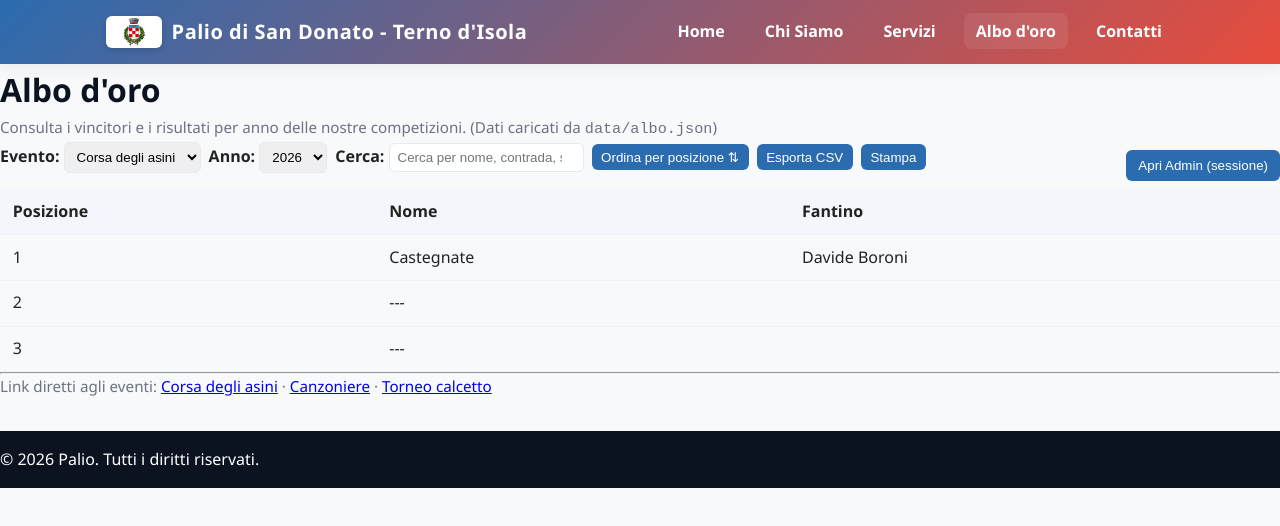
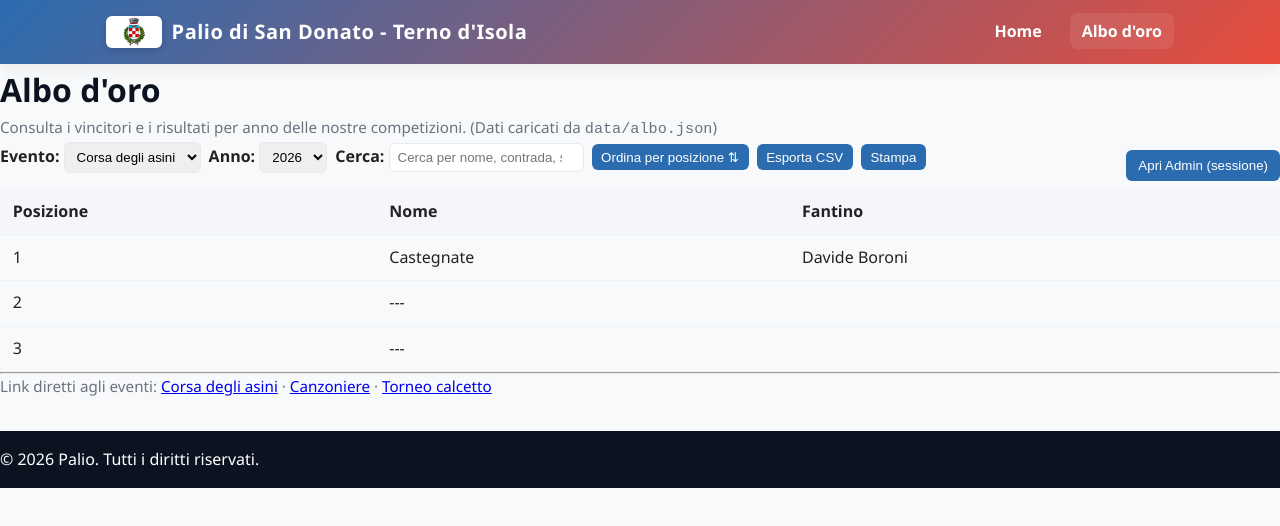
Before and after one commit to DavideSorzi93/palio-sito, a plain HTML site: page pages/albo.html in a window 1280 px wide. Drawn offline with Linux system fonts and the light colour scheme.

Commit message:
Update albo.html

```diff
--- a/pages/albo.html
+++ b/pages/albo.html
@@ -21,10 +21,10 @@
 
       <ul id="main-nav" class="nav-links" role="menubar">
         <li role="none"><a role="menuitem" href="../index.html">Home</a></li>
-        <li role="none"><a role="menuitem" href="about.html">Chi Siamo</a></li>
-        <li role="none"><a role="menuitem" href="services.html">Servizi</a></li>
+        <!-- <li role="none"><a role="menuitem" href="about.html">Chi Siamo</a></li>
+        <li role="none"><a role="menuitem" href="services.html">Servizi</a></li> -->
         <li role="none"><a role="menuitem" href="albo.html" aria-current="page">Albo d'oro</a></li>
-        <li role="none"><a role="menuitem" href="contact.html">Contatti</a></li>
+        <!-- <li role="none"><a role="menuitem" href="contact.html">Contatti</a></li> -->
       </ul>
     </div>
   </nav>
```
